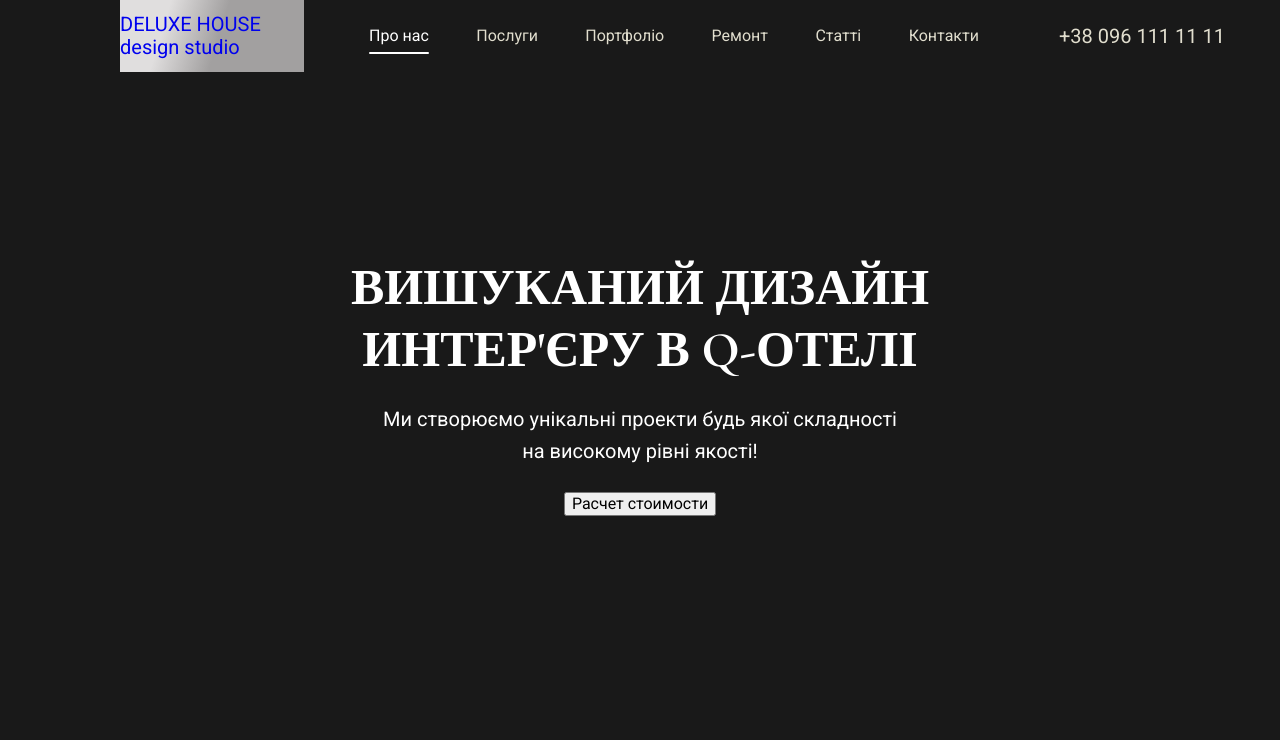
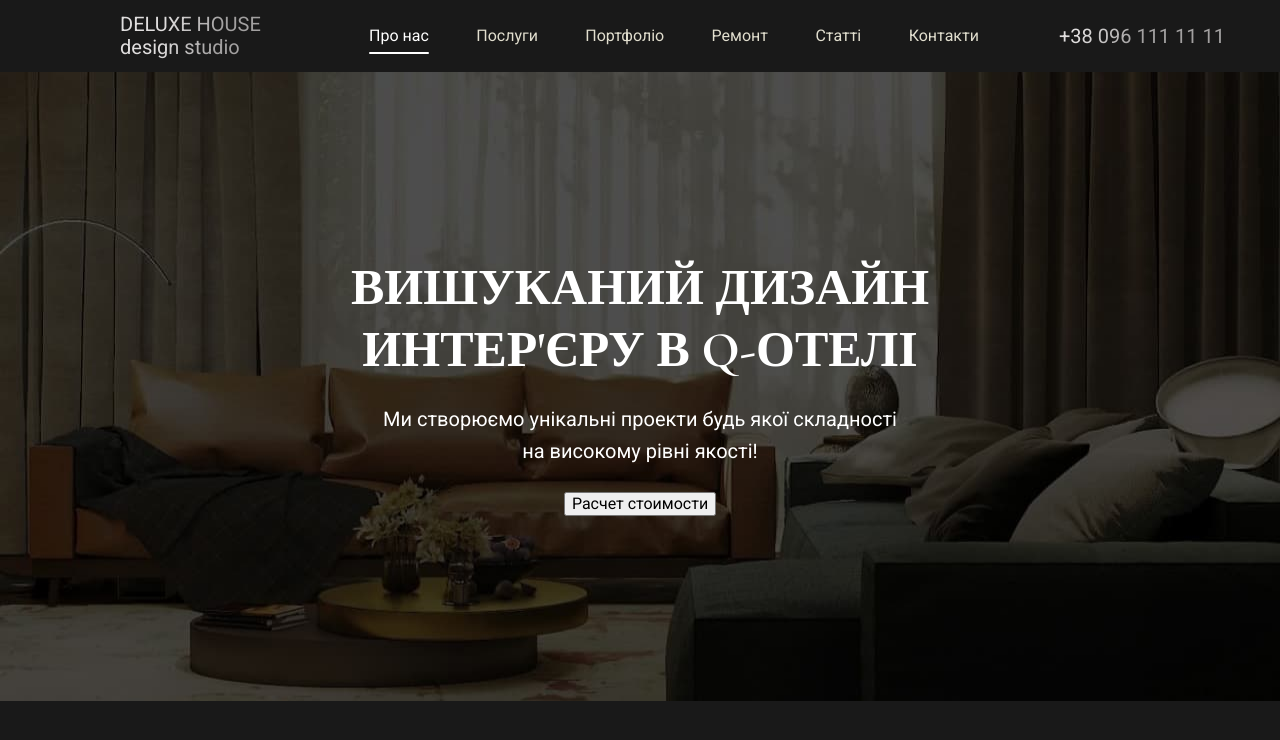
Before and after one commit to Natali2721/deluxe-house, a plain HTML site: page index.html in a window 1280 px wide. Drawn offline with nearby package versions, Linux system fonts and the light colour scheme.

Commit message:
hero+header

```diff
--- a/sass/components/_header.scss
+++ b/sass/components/_header.scss
@@ -1,23 +1,27 @@
 .header__container {
     display: flex;
+   align-items: center;
+}
 
-    align-items: center;
-
-}
 .logo {
     font-family: $font-family;
-    background: linear-gradient(106.99deg, #E0DEDE 24.92%, #A2A0A0 53.57%);;
+    font-style: normal;
+    font-weight: 400;
+    font-size: 20px;
+    line-height: 23px;
+
+    background-color: #A2A0A0;
+    background-image: linear-gradient(106.99deg, #E0DEDE 24.92%, #A2A0A0 53.57%);
+    background-clip: text;
+    -webkit-text-fill-color: transparent;
 
 }
 .header__logo {
     width: 184px;
     margin-right: 65px;
     margin-left: 65px;
-    font-family: 'Roboto';
-    font-style: normal;
-    font-weight: 400;
-    font-size: 20px;
-    line-height: 23px;
+
+
     padding: 13px 0;
 }
 .menu-nav {
@@ -51,7 +55,10 @@
 }
 .header__contact-tel {
     font-family: $font-family;
-    color: $secondary-title-color;
+    background-color: #A2A0A0;
+    background-image: linear-gradient(106.99deg, #E0DEDE 24.92%, #A2A0A0 53.57%);
+    background-clip: text;
+    -webkit-text-fill-color: transparent;
     margin-left: auto;
     font-family: 'Roboto';
     font-style: normal;
--- a/sass/components/_hero.scss
+++ b/sass/components/_hero.scss
@@ -1,5 +1,6 @@
 .hero {
     text-align: center;
+    background-image: url(../../images/hero/hero.jpg);
 }
 
 .hero__title {
```
Also changed, not shown: css/main.css, css/main.min.css, images/hero/hero.jpg (added), images/hero/hero_2x.jpg (added), 2 other files.
